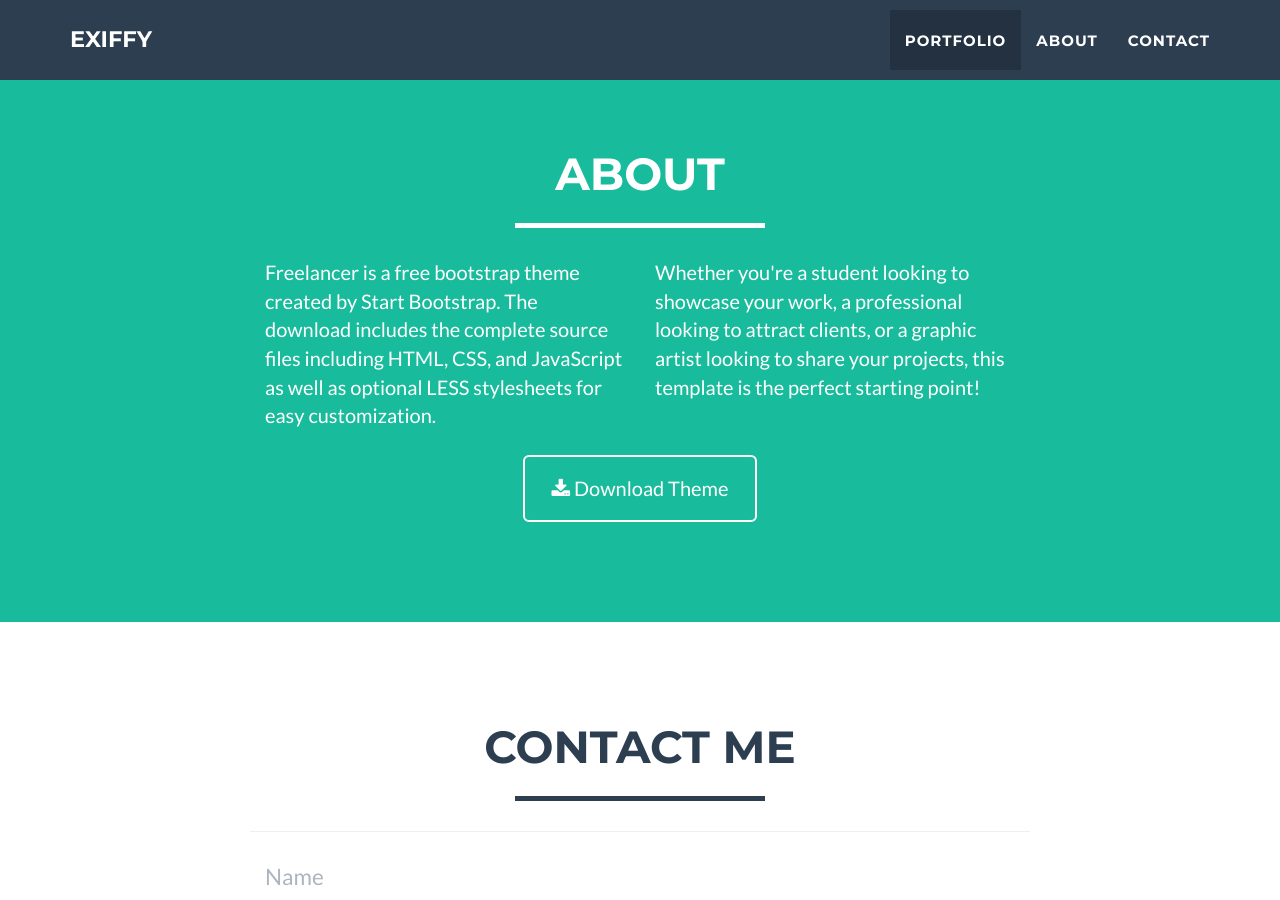
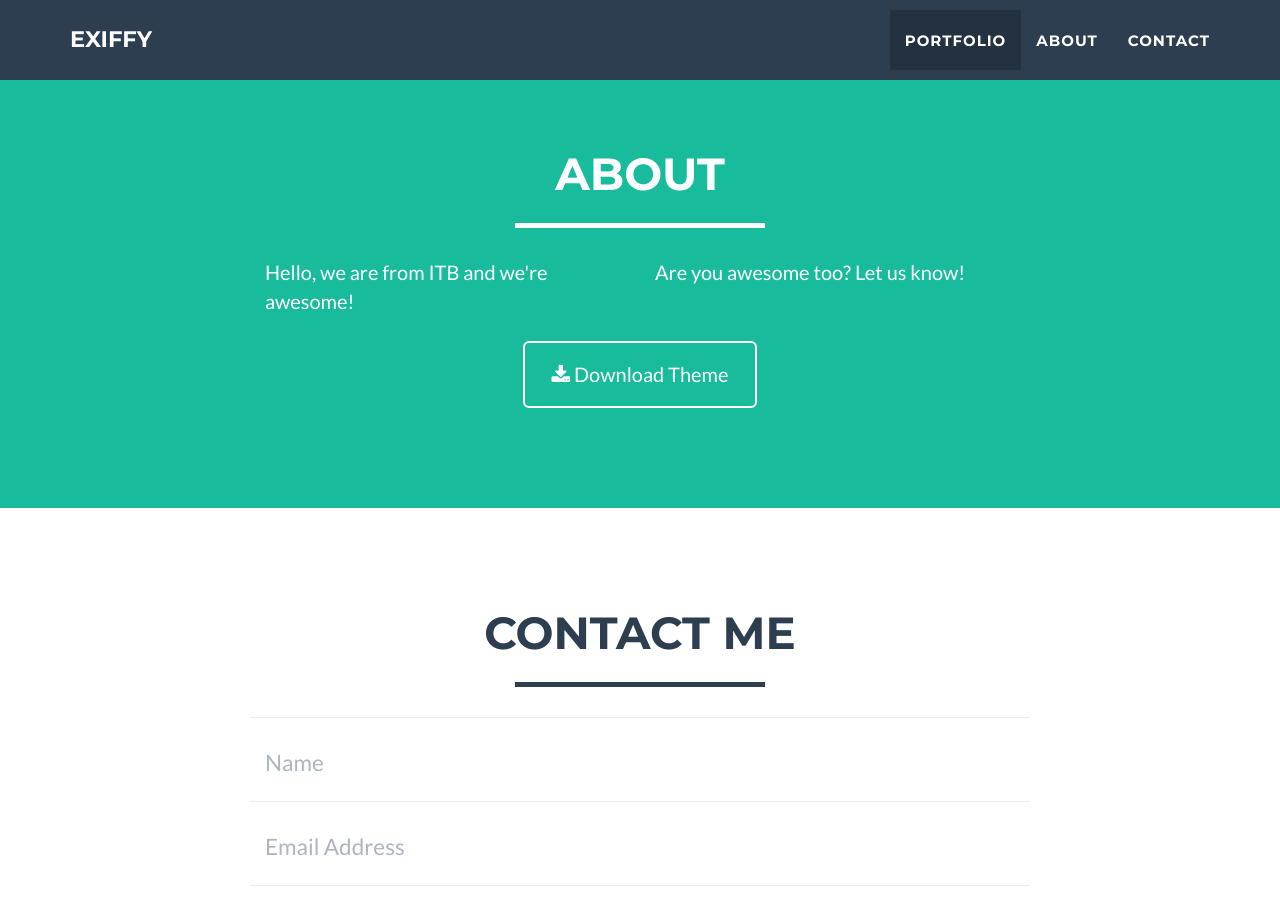
Before and after one commit to exiffy/exiffy.github.io, a Jekyll site: the page built from index.html, in a window 1280 px wide and 900 px high, scrolled down 1616 px. Built offline with Jekyll 4.4.1, drawn with Linux system fonts in a browser that asks for light colours.

Commit message:
edit some

```diff
--- a/_includes/about.html
+++ b/_includes/about.html
@@ -9,10 +9,10 @@
             </div>
             <div class="row">
                 <div class="col-lg-4 col-lg-offset-2">
-                    <p>Freelancer is a free bootstrap theme created by Start Bootstrap. The download includes the complete source files including HTML, CSS, and JavaScript as well as optional LESS stylesheets for easy customization.</p>
+                    <p>Hello, we are from ITB and we're awesome!</p>
                 </div>
                 <div class="col-lg-4">
-                    <p>Whether you're a student looking to showcase your work, a professional looking to attract clients, or a graphic artist looking to share your projects, this template is the perfect starting point! </p>
+                    <p>Are you awesome too? Let us know!</p>
                 </div>
                 <div class="col-lg-8 col-lg-offset-2 text-center">
                     <a href="#" class="btn btn-lg btn-outline">
--- a/js/contact_me.js
+++ b/js/contact_me.js
@@ -50,7 +50,7 @@ $(function() {
                     //clear all fields
                     $('#contactForm').trigger("reset");
                 },
-            })
+            });
         },
         filter: function() {
             return $(this).is(":visible");
--- a/js/freelancer.js
+++ b/js/freelancer.js
@@ -29,7 +29,7 @@ $(function() {
 // Highlight the top nav as scrolling occurs
 $('body').scrollspy({
     target: '.navbar-fixed-top'
-})
+});
 
 // Closes the Responsive Menu on Menu Item Click
 $('.navbar-collapse ul li a').click(function() {
```
Also changed, not shown: _includes/contact.html (line endings or trailing spaces), _includes/nav.html (line endings or trailing spaces), js/bootstrap.js, js/cbpAnimatedHeader.js (line endings or trailing spaces).
